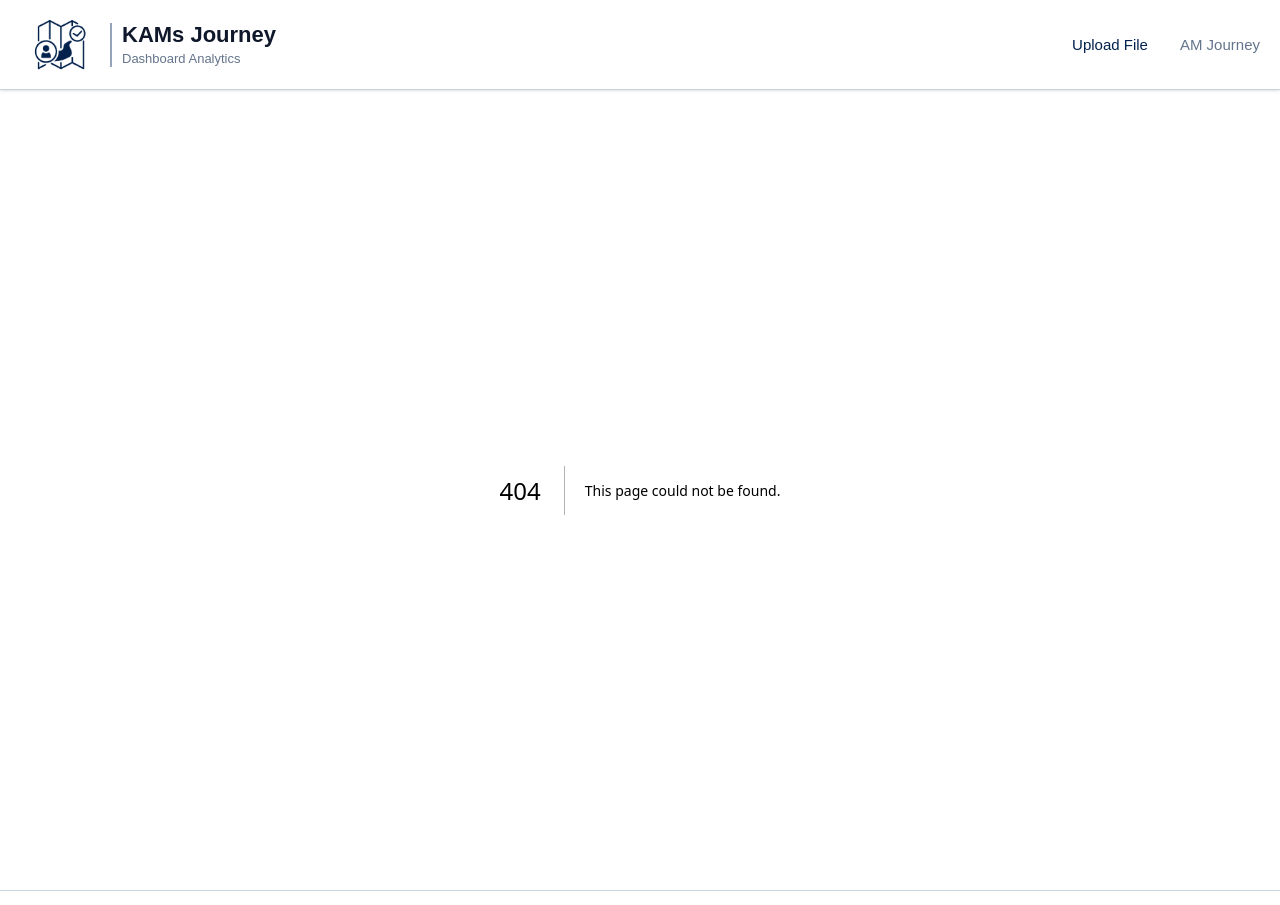
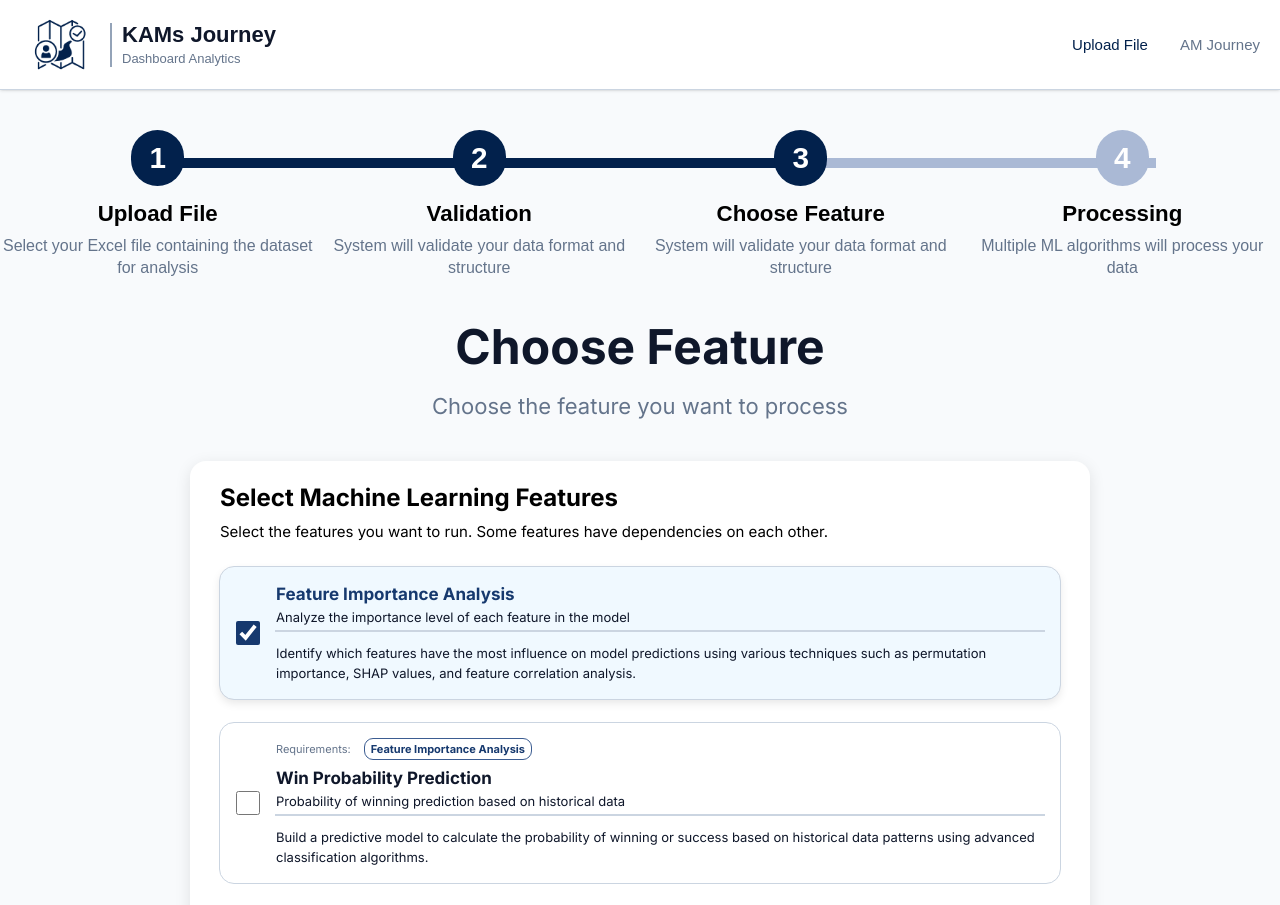
Before and after one commit to sarahnazly/KAMs-Journey, a Next.js app in the folder frontend/: page /choose-features in a window 1280 px wide. Before the commit this address had no page. Shown: the top 905 px of the page. Built offline with nearby package versions, Linux system fonts and the light colour scheme.

Commit message:
feat: add choose feature page

```diff
--- /dev/null
+++ b/frontend/src/app/choose-features/page.tsx
@@ -0,0 +1,307 @@
+"use client";
+import React, { useState } from "react";
+import clsx from "clsx";
+import Stepper from "@/components/dashboard/Stepper";
+import { useRouter } from "next/navigation";
+
+// Features definitions
+const features = [
+  {
+    key: "feature-importance",
+    name: "Feature Importance Analysis",
+    description: "Analyze the importance level of each feature in the model",
+    detail:
+      "Identify which features have the most influence on model predictions using various techniques such as permutation importance, SHAP values, and feature correlation analysis.",
+    dependencies: [],
+  },
+  {
+    key: "win-probability",
+    name: "Win Probability Prediction",
+    description: "Probability of winning prediction based on historical data",
+    detail:
+      "Build a predictive model to calculate the probability of winning or success based on historical data patterns using advanced classification algorithms.",
+    dependencies: ["feature-importance"],
+  },
+  {
+    key: "performance-growth",
+    name: "Performance Growth Prediction",
+    description: "Performance growth prediction based on data trends",
+    detail:
+      "Time series analysis and trend forecasting to predict future performance growth using machine learning techniques for temporal data.",
+    dependencies: ["feature-importance"],
+  },
+];
+
+// Stepper steps
+const steps = [
+  {
+    title: "Upload File",
+    description: "Select your Excel file containing the dataset for analysis",
+  },
+  {
+    title: "Validation",
+    description: "System will validate your data format and structure",
+  },
+  {
+    title: "Choose Feature",
+    description: "System will validate your data format and structure",
+  },
+  {
+    title: "Processing",
+    description: "Multiple ML algorithms will process your data",
+  },
+];
+
+const FeatureCard = ({
+  feature,
+  checked,
+  disabled,
+  onChange,
+  showRequirements,
+}: {
+  feature: typeof features[0];
+  checked: boolean;
+  disabled: boolean;
+  onChange: (key: string) => void;
+  showRequirements: boolean;
+}) => (
+  <div
+    className={clsx(
+      "w-full flex items-center gap-4 px-4 py-4 rounded-[14px]",
+      checked
+        ? "bg-[#F0F9FF] shadow-[0px_4px_10px_rgba(0,0,0,0.10)] outline outline-[#CBD5E1]"
+        : "bg-white outline outline-[#CBD5E1]"
+    )}
+    style={{ marginBottom: "12px" }}
+  >
+    <label className="flex items-center" style={{ cursor: disabled ? "not-allowed" : "pointer" }}>
+      <input
+        type="checkbox"
+        className="peer accent-[#16396E] w-6 h-6"
+        checked={checked}
+        disabled={disabled}
+        onChange={() => onChange(feature.key)}
+        style={{ width: "24px", height: "24px" }}
+      />
+    </label>
+    <div className="flex-1 min-w-0 flex flex-col gap-3">
+      <div className="flex flex-col gap-1">
+        {showRequirements && (
+          <div className="flex items-center gap-2 mb-1">
+            <span
+              className="text-[#64748B]"
+              style={{
+                fontSize: "11px",
+                fontFamily: "Inter",
+                fontWeight: "400",
+                lineHeight: "16px",
+                marginRight: "6px",
+              }}
+            >
+              Requirements:
+            </span>
+            <span
+              className="px-1.5 py-0.5 rounded-[8px] outline outline-[#3B5C91] text-[#16396E] bg-white"
+              style={{
+                fontSize: "11px",
+                fontFamily: "Inter",
+                fontWeight: "700",
+                lineHeight: "16px",
+              }}
+            >
+              Feature Importance Analysis
+            </span>
+          </div>
+        )}
+        <div className="flex flex-col gap-0.5">
+          <span
+            style={{
+                color: checked ? "#16396E" : "#0F172A",
+                fontSize: "17px",
+                fontFamily: "Inter",
+                fontWeight: "700",
+                lineHeight: "22px",
+            }}
+          >
+            {feature.name}
+          </span>
+          <span
+            style={{
+              color: "#0F172A",
+              fontSize: "13px",
+              fontFamily: "Inter",
+              fontWeight: "400",
+              lineHeight: "20px",
+            }}
+          >
+            {feature.description}
+          </span>
+        </div>
+        <div
+          style={{
+            height: "0px",
+            outline: "1px solid #CBD5E1",
+            outlineOffset: "-0.5px",
+            width: "100%",
+          }}
+        ></div>
+      </div>
+      <span
+        style={{
+          color: "#0F172A",
+          fontSize: "13px",
+          fontFamily: "Inter",
+          fontWeight: "400",
+          lineHeight: "20px",
+        }}
+      >
+        {feature.detail}
+      </span>
+    </div>
+  </div>
+);
+
+const ChooseFeaturePage = () => {
+  const [selectedFeatures, setSelectedFeatures] = useState<string[]>(["feature-importance"]);
+  const router = useRouter();
+
+  // Handle feature selection with dependencies
+  const handleFeatureChange = (key: string) => {
+    let newSelected = [...selectedFeatures];
+    if (newSelected.includes(key)) {
+      // Unselecting: remove and also dependent features
+      if (key === "feature-importance") {
+        newSelected = [];
+      } else {
+        newSelected = newSelected.filter((f) => f !== key);
+      }
+    } else {
+      // Selecting: add feature and its dependency if needed
+      if (key === "feature-importance") {
+        newSelected.push(key);
+      } else {
+        // Add dependency if not present
+        features
+          .find((f) => f.key === key)!
+          .dependencies.forEach((dep) => {
+            if (!newSelected.includes(dep)) newSelected.push(dep);
+          });
+        newSelected.push(key);
+      }
+    }
+    // Remove duplicates
+    setSelectedFeatures([...new Set(newSelected)]);
+  };
+
+  // Button disabled if nothing selected
+  const isProcessingDisabled = selectedFeatures.length === 0;
+
+  // On Start Processing button click
+  const handleStartProcessing = () => {
+    router.push("/progress");
+  };
+
+  return (
+    <div className="w-full flex flex-col items-center mb-12">
+      {/* Stepper */}
+      <div className="w-full max-w-[1320px] mx-auto mt-[40px] mb-[40px]">
+        <Stepper steps={steps} activeStep={2} />
+      </div>
+
+      {/* Main Section */}
+      <div className="flex flex-col items-center gap-4 mb-10">
+        <span
+          style={{
+            color: "#0F172A",
+            fontSize: "48px",
+            fontFamily: "Inter",
+            fontWeight: "700",
+            lineHeight: "56px",
+            textAlign: "center",
+          }}
+        >
+          Choose Feature
+        </span>
+        <span
+          style={{
+            color: "#64748B",
+            fontSize: "22px",
+            fontFamily: "Inter",
+            fontWeight: "400",
+            lineHeight: "30px",
+            textAlign: "center",
+          }}
+        >
+          Choose the feature you want to process
+        </span>
+      </div>
+      <div
+        className="w-full max-w-[900px] bg-white rounded-[16px] shadow-[0px_4px_16px_rgba(0,0,0,0.10)] flex flex-col gap-6 px-[30px] py-[22px]"
+      >
+        <div className="flex flex-col gap-2">
+          <span
+            style={{
+              color: "black",
+              fontSize: "24px",
+              fontFamily: "Inter",
+              fontWeight: "700",
+              lineHeight: "30px",
+            }}
+          >
+            Select Machine Learning Features
+          </span>
+          <span
+            style={{
+              color: "black",
+              fontSize: "15px",
+              fontFamily: "Inter",
+              fontWeight: "400",
+              lineHeight: "22px",
+            }}
+          >
+            Select the features you want to run. Some features have dependencies on each other.
+          </span>
+        </div>
+        <div className="flex flex-col gap-3">
+          {features.map((feature) => (
+            <FeatureCard
+              key={feature.key}
+              feature={feature}
+              checked={selectedFeatures.includes(feature.key)}
+              disabled={
+                feature.dependencies.length > 0 &&
+                !feature.dependencies.every((dep) => selectedFeatures.includes(dep))
+              }
+              onChange={handleFeatureChange}
+              showRequirements={feature.dependencies.length > 0}
+            />
+          ))}
+        </div>
+        <button
+          className={clsx(
+            "w-full py-[12px] rounded-[8px] flex items-center justify-center gap-2 transition",
+            isProcessingDisabled
+              ? "bg-[#CBD5E1] cursor-not-allowed"
+              : "bg-[#02214C] hover:bg-[#16396E] cursor-pointer"
+          )}
+          style={{
+            paddingLeft: "30px",
+            paddingRight: "30px",
+            color: "#fff",
+            fontSize: "17px",
+            fontFamily: "Inter",
+            fontWeight: "600",
+            lineHeight: "24px",
+            marginTop: "12px",
+          }}
+          disabled={isProcessingDisabled}
+          onClick={handleStartProcessing}
+        >
+          Start Processing
+        </button>
+      </div>
+    </div>
+  );
+};
+
+export default ChooseFeaturePage;
--- a/frontend/src/app/globals.css
+++ b/frontend/src/app/globals.css
@@ -1,7 +1,7 @@
 @import "tailwindcss";
 
 :root {
-  --background: #ffffff;
+  --background: #F8FAFC;
   --foreground: #171717;
 }
 
@@ -12,12 +12,12 @@
   --font-mono: var(--font-geist-mono);
 }
 
-@media (prefers-color-scheme: dark) {
+/* @media (prefers-color-scheme: dark) {
   :root {
     --background: #0a0a0a;
     --foreground: #ededed;
   }
-}
+} */
 
 body {
   background: var(--background);
```
Also changed, not shown: frontend/src/app/progress/page.tsx (added).
